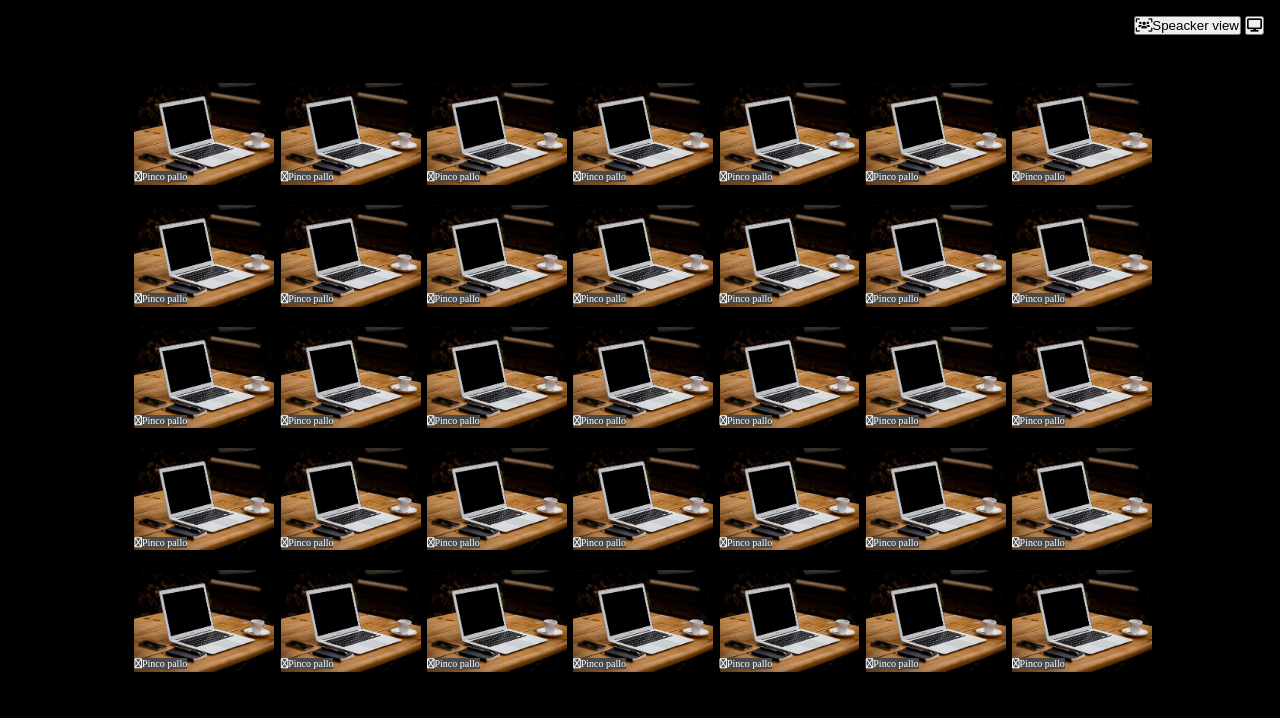
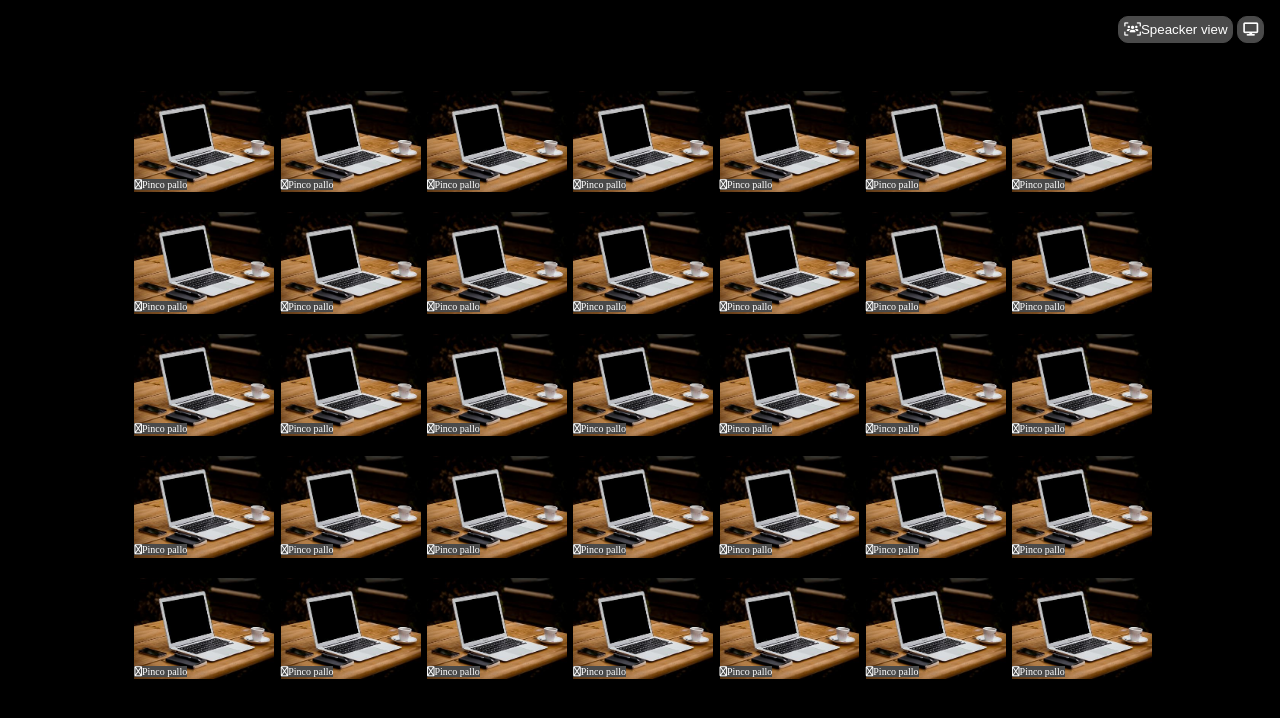
Before and after one commit to MaTtiaa01/html-css-zoom, a plain HTML site: page index.html in a window 1280 px wide. Drawn offline with Linux system fonts and the light colour scheme.

Commit message:
add header

```diff
--- a/assets/css/style.css
+++ b/assets/css/style.css
@@ -43,7 +43,13 @@ header{
     padding: 1rem;
 }
 
-
+header .view, header .big_screen{
+    background-color: var(--zo-light);
+    padding: 0.3rem;
+    border-radius: 10px;
+    border: 1px solid var(--zo-light);
+    color: var(--zo-lighter);
+}
 /* #regione main */
 
 .user{
```
